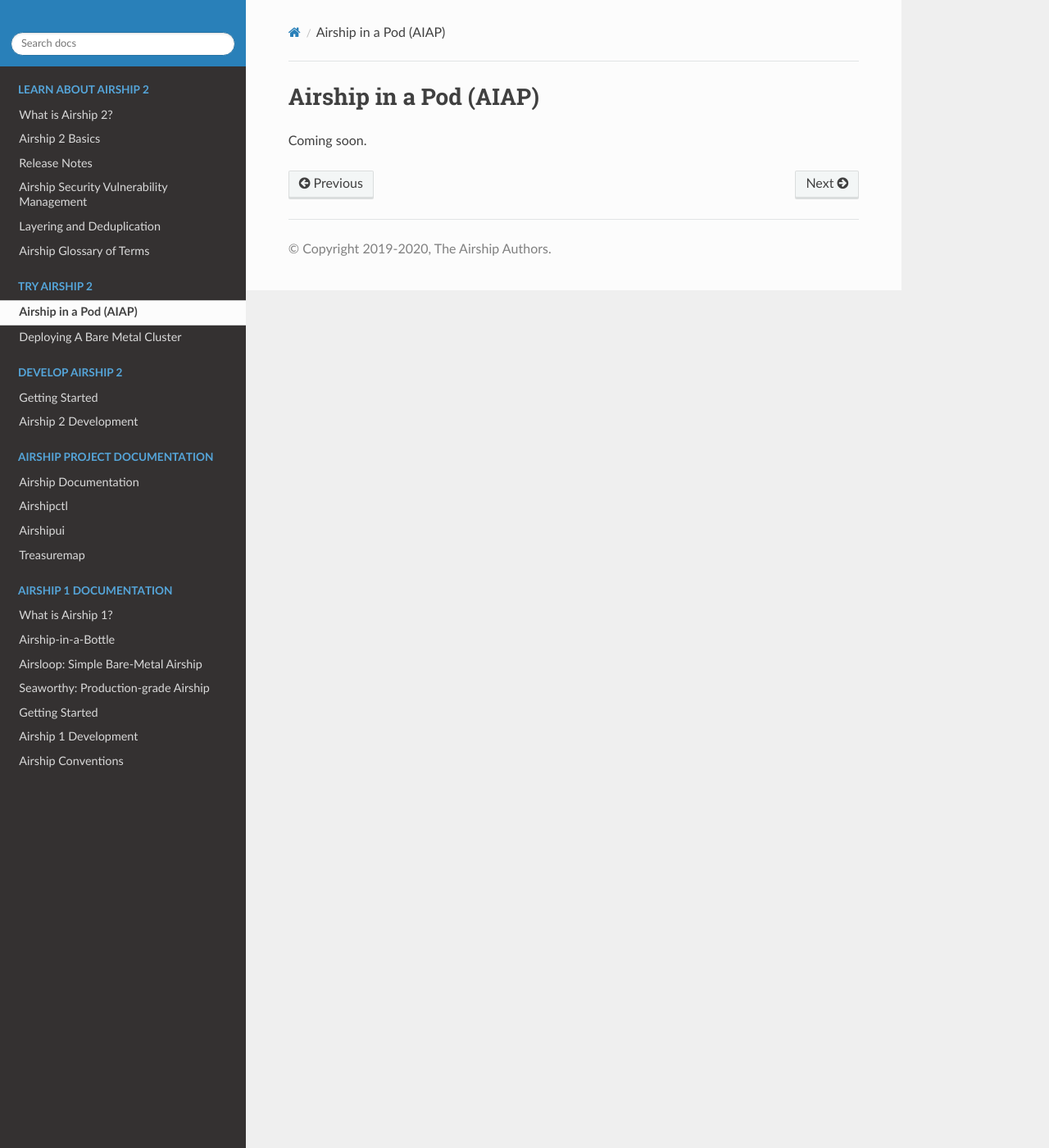
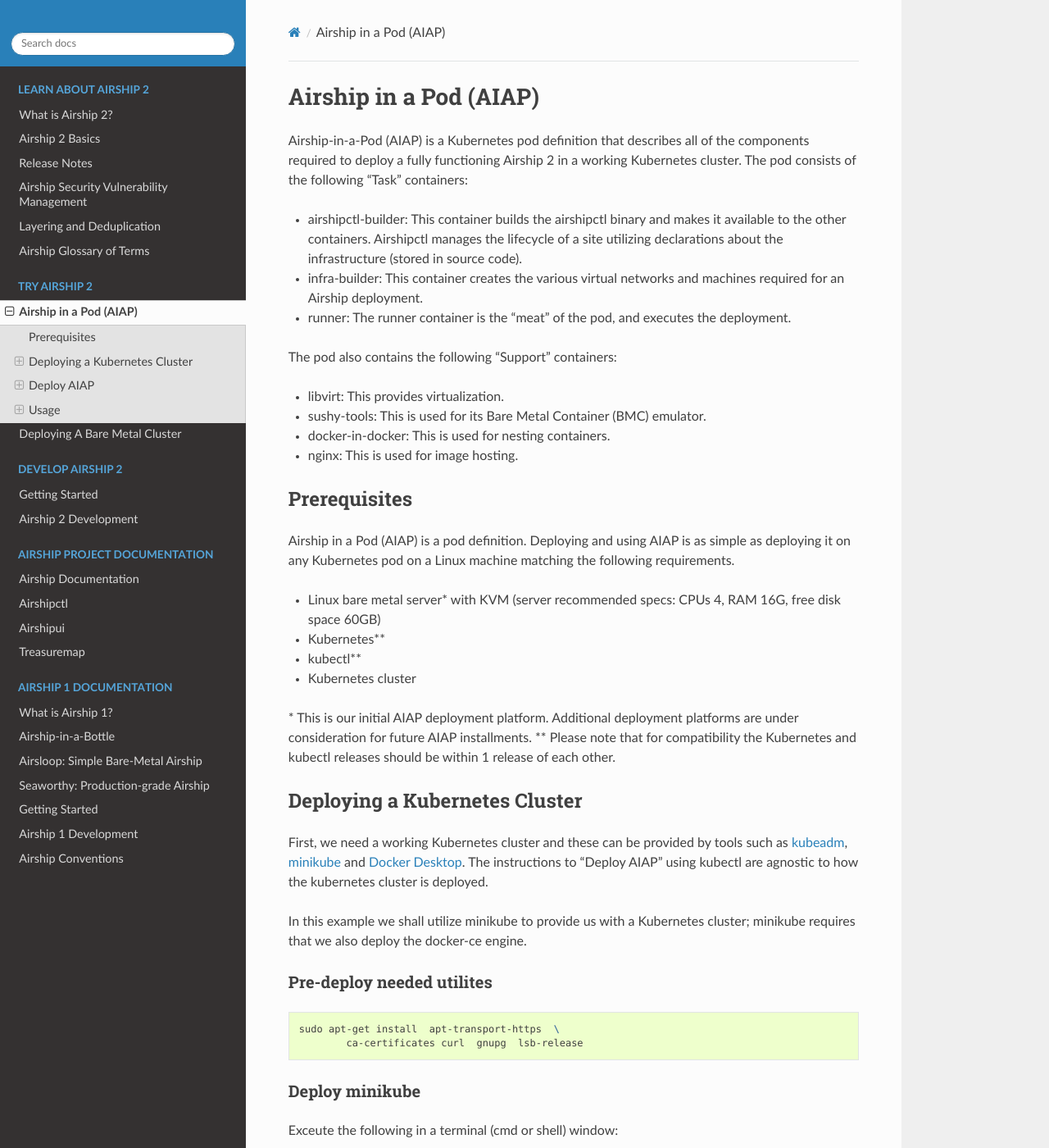
Before and after one commit to airshipit/docs, a Sphinx documentation site: the page built from doc/source/airship2/airship-in-a-pod.rst, in a window 1280 px wide and 1400 px high. Shown: the whole window at 82% size. Built offline with Sphinx 7.4.7 and the Read the Docs theme 2.0.0, drawn with Linux system fonts in a browser that asks for light colours; some of the changed text lies outside the part shown.

Commit message:
Added AIAP doc
Relates-To: #8

Signed-off-by: Pankaj Goyal <pgoyal@att.com>
Change-Id: Id86659fbf756bc20d39958f41016079517683357

```diff
--- a/doc/source/airship2/airship-in-a-pod.rst
+++ b/doc/source/airship2/airship-in-a-pod.rst
@@ -17,4 +17,162 @@
 Airship in a Pod (AIAP)
 =======================
 
-Coming soon.
+Airship-in-a-Pod (AIAP) is a Kubernetes pod definition that describes all of the components required to deploy a fully functioning Airship 2 in a working Kubernetes cluster. The pod consists of the following "Task" containers:
+
+* airshipctl-builder: This container builds the airshipctl binary and makes it available to the other containers. Airshipctl manages the lifecycle of a site utilizing declarations about the infrastructure (stored in source code).
+* infra-builder: This container creates the various virtual networks and machines required for an Airship deployment.
+* runner: The runner container is the "meat" of the pod, and executes the deployment.
+
+
+The pod also contains the following "Support" containers:
+
+* libvirt: This provides virtualization.
+* sushy-tools: This is used for its Bare Metal Container (BMC) emulator.
+* docker-in-docker: This is used for nesting containers.
+* nginx: This is used for image hosting.
+
+Prerequisites
+------------------
+
+Airship in a Pod (AIAP) is a pod definition. Deploying and using AIAP is as simple as deploying it on any Kubernetes pod on a Linux machine matching the following requirements.
+
+* Linux bare metal server\* with KVM (server recommended specs: CPUs 4, RAM 16G, free disk space 60GB)
+* Kubernetes\**
+* kubectl\**
+* Kubernetes cluster
+
+\* This is our initial AIAP deployment platform. Additional deployment platforms are under consideration for future AIAP installments.
+\** Please note that for compatibility the Kubernetes and kubectl releases should be within 1 release of each other.
+
+Deploying a Kubernetes Cluster
+----------------------------------------
+
+First, we need a working Kubernetes cluster and these can be provided by tools such as `kubeadm <https://kubernetes.io/docs/setup/production-environment/tools/kubeadm/create-cluster-kubeadm/>`_, `minikube <https://minikube.sigs.k8s.io/docs/start/>`_ and `Docker Desktop <https://www.docker.com/products/docker-desktop>`_. The instructions to "Deploy AIAP" using kubectl are agnostic to how the kubernetes cluster is deployed.
+
+In this example we shall utilize minikube to provide us with a Kubernetes cluster; minikube requires that we also deploy the docker-ce engine.
+
+Pre-deploy needed utilites
+~~~~~~~~~~~~~~~~~~~~~~~~~~~~~
+
+.. code-block:: bash
+
+	sudo apt-get install  apt-transport-https  \
+		ca-certificates curl  gnupg  lsb-release
+
+Deploy minikube
+~~~~~~~~~~~~~~~~~~~~~~~~~~~~~
+
+Exceute the following in a terminal (cmd or shell) window:
+
+ .. code-block:: bash
+
+	wget https://storage.googleapis.com/minikube/releases/latest/minikube-linux-amd64
+	sudo chmod 755 minikube-linux-amd64
+	sudo mv minikube-linux-amd64 /usr/local/bin/minikube
+
+Deploy Docker
+~~~~~~~~~~~~~~~~~~~~~~~~~~~~~
+
+.. code-block:: bash
+
+	sudo apt-get update
+
+Add Docker GPG key
+
+.. code-block:: bash
+
+	curl -fsSL https://download.docker.com/linux/ubuntu/gpg | sudo apt-key add -
+
+Add stable directory
+
+.. code-block:: bash
+
+	sudo add-apt-repository \
+	"deb [arch=amd64] https://download.docker.com/linux/ubuntu \
+	$(lsb_release -cs) stable"
+
+Update package
+
+.. code-block:: bash
+
+	sudo apt update
+	apt-cache policy docker-ce
+
+Install
+
+.. code-block:: bash
+
+	sudo apt-get install docker-ce docker-ce-cli containerd.io
+
+Add Docker User
+
+.. code-block:: bash
+
+ 	sudo usermod -aG docker $USER && newgrp docker
+
+To check Docker status
+
+.. code-block:: bash
+
+	sudo systemctl status docker
+
+Start minikube
+~~~~~~~~~~~~~~~~~~~~~~~~~~~~~
+
+This will install kubernetes and create a kubernetes "default" cluster.
+
+.. code-block:: bash
+
+	minikube start --cpus=4 --memory=16384 --driver=none
+
+Please note that you can specify a smaller configuration or let minikube utilize the default configuraion by not specifying cpus or memory but, if resources permit, the above specifiction is highly recommended.
+
+Deploy AIAP
+--------------------
+
+The `airship-in-a-pod.yaml <https://github.com/airshipit/airshipctl/blob/master/tools/airship-in-a-pod/airship-in-a-pod.yaml>`_  file contains declarations about the seven (7) containers (listed previously). To deploy AIAP once a kubernetes cluster is available:
+
+.. code-block:: bash
+
+	$ kubectl apply -f https://raw.githubusercontent.com/airshipit/airshipctl/master/tools/airship-in-a-pod/airship-in-a-pod.yaml
+
+You should see the message "airship-in-a-pod" created. The deployment of the containers will take some time.
+
+View Pod Logs
+~~~~~~~~~~~~~~
+
+.. code-block:: bash
+
+	kubectl logs airship-in-a-pod -c $CONTAINER
+
+Usage
+-----------------------------
+
+Interact with the Pod
+~~~~~~~~~~~~~~~~~~~~~
+
+.. code-block:: bash
+
+	kubectl exec -it airship-in-a-pod -c $CONTAINER -- bash
+
+where $CONTAINER is one of the containers listed above.
+
+
+Output
+~~~~~~~~~~~~~~~~~~~~~
+
+Airship-in-a-pod produces the following outputs:
+
+    - The airshipctl repo and associated binary used with the deployment
+    - A tarball containing the generated ephemeral ISO, as well as the configuration used during generation.
+
+These artifacts are placed at ARTIFACTS_DIR (defaults to /opt/aiap-artifacts).
+
+
+Caching
+~~~~~~~~~~~~~~~~~~~~~
+
+As it can be cumbersome and time-consuming to build and rebuild binaries and images, some options are made available for caching. A developer may re-use artifacts from previous runs (or provide their own) by placing them in CACHE_DIR (defaults to /opt/aiap-cache). Special care is needed for the caching:
+
+    - If using a cached airshipctl, the airshipctl binary must be stored in the $CACHE_DIR/airshipctl/bin/ directory, and the developer must have set USE_CACHED_AIRSHIPCTL to true.
+    - If using a cached ephemeral iso, the iso must first be contained in a tarball named iso.tar.gz, must be stored in the $CACHE_DIR/ directory, and the developer must have set USE_CACHED_ISO to true.
```
